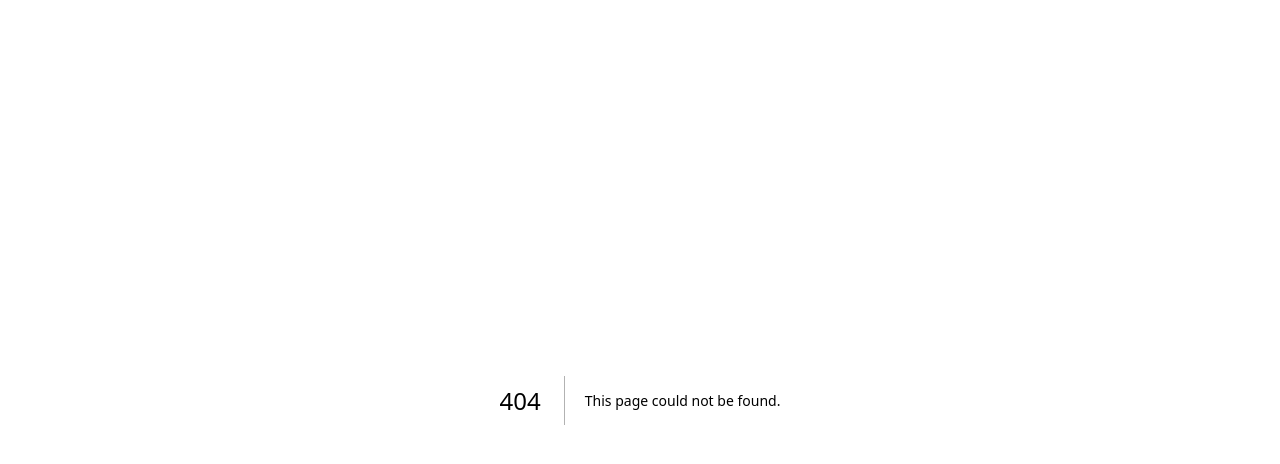
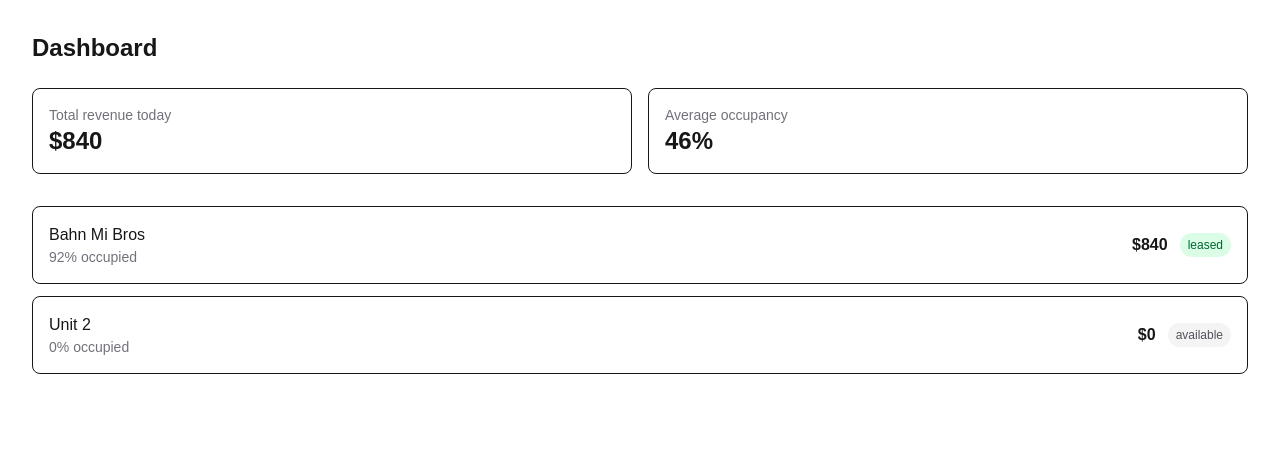
Before and after one commit to Suitcase144000/midterm-site, a Next.js app: page /dashboard in a window 1280 px wide. Before the commit this address had no page. Shown: the top 464 px of the page. Built offline with nearby package versions, Linux system fonts and the light colour scheme.

Commit message:
Add dashboard layout with mock data
Closes #4

```diff
--- /dev/null
+++ b/app/dashboard/page.tsx
@@ -0,0 +1,45 @@
+import { getKitchens } from "@/lib/api";
+import StatusBadge from "@/components/StatusBadge";
+
+export default async function DashboardPage() {
+  const kitchens = await getKitchens();
+
+  const totalRevenue = kitchens.reduce((sum, k) => sum + k.revenueToday, 0);
+  const avgOccupancy =
+    kitchens.reduce((sum, k) => sum + k.occupancyPct, 0) / kitchens.length;
+
+  return (
+    <main className="p-4 sm:p-8">
+      <h1 className="text-2xl font-bold mb-6">Dashboard</h1>
+
+      <div className="flex flex-col sm:flex-row gap-4 mb-8">
+        <div className="border rounded-lg p-4 flex-1">
+          <p className="text-sm text-zinc-500">Total revenue today</p>
+          <p className="text-2xl font-semibold">${totalRevenue.toLocaleString()}</p>
+        </div>
+        <div className="border rounded-lg p-4 flex-1">
+          <p className="text-sm text-zinc-500">Average occupancy</p>
+          <p className="text-2xl font-semibold">{avgOccupancy.toFixed(0)}%</p>
+        </div>
+      </div>
+
+      <div className="flex flex-col gap-3">
+        {kitchens.map((k) => (
+          <div
+            key={k.id}
+            className="border rounded-lg p-4 flex flex-col sm:flex-row sm:items-center sm:justify-between gap-2"
+          >
+            <div>
+              <p className="font-medium">{k.name}</p>
+              <p className="text-sm text-zinc-500">{k.occupancyPct}% occupied</p>
+            </div>
+            <div className="flex items-center gap-3">
+              <p className="font-semibold">${k.revenueToday.toLocaleString()}</p>
+              <StatusBadge status={k.status} />
+            </div>
+          </div>
+        ))}
+      </div>
+    </main>
+  );
+}
--- /dev/null
+++ b/components/StatusBadge.tsx
@@ -0,0 +1,15 @@
+type Status = "leased" | "available" | "pending";
+
+export default function StatusBadge({ status }: { status: Status }) {
+  const styles: Record<Status, string> = {
+    leased: "bg-green-100 text-green-800",
+    available: "bg-zinc-100 text-zinc-600",
+    pending: "bg-yellow-100 text-yellow-800",
+  };
+
+  return (
+    <span className={`text-xs font-medium px-2 py-1 rounded-full ${styles[status]}`}>
+      {status}
+    </span>
+  );
+}
```
